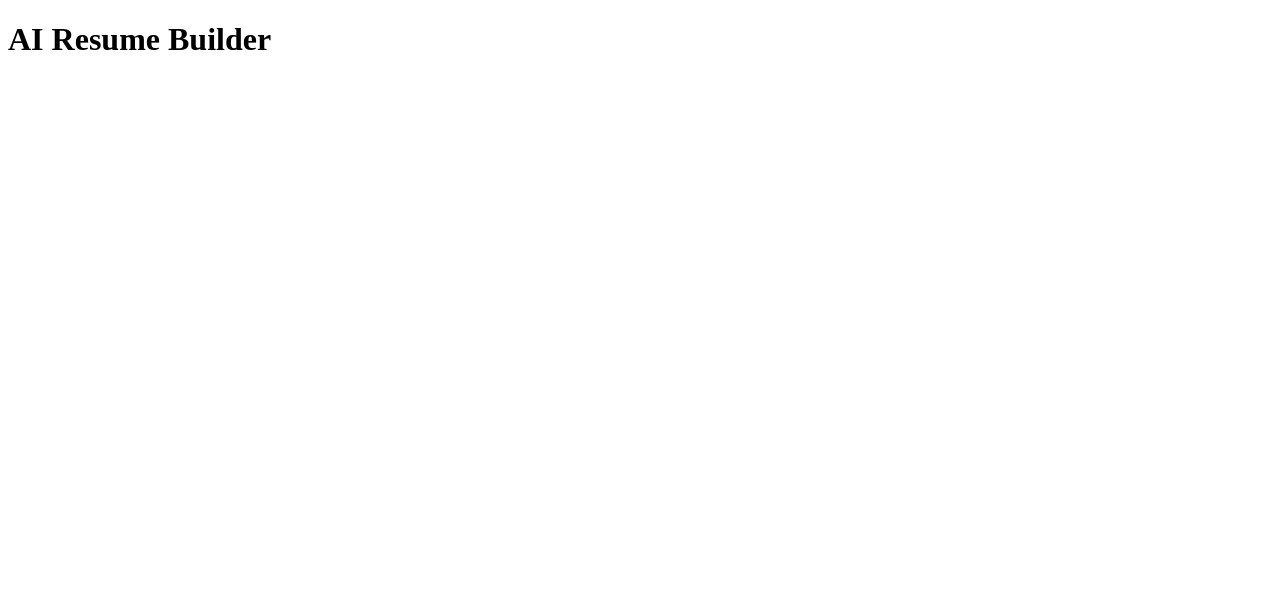
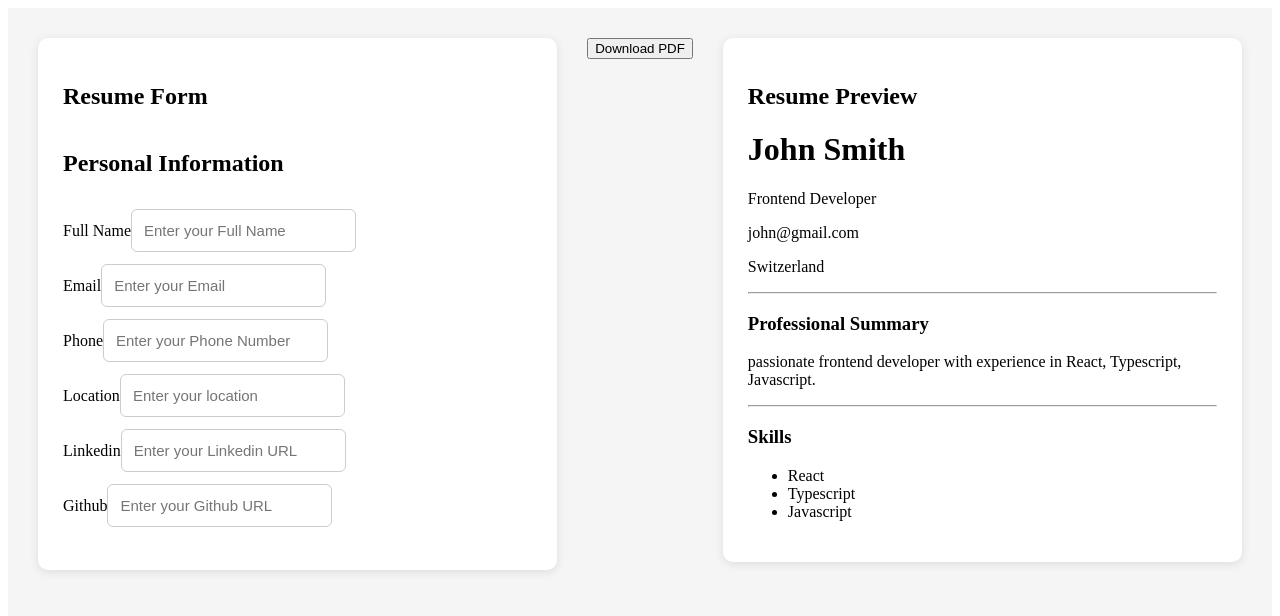
Before and after one commit to nidhi-baberwal/ai-resume-builder-v2, a React (Vite) app: page / in a window 1280 px wide. Shown: the top 616 px of the page. Built offline with nearby package versions, Linux system fonts and the light colour scheme.

Commit message:
feat: Create Resume Editor layout and Personal info form

```diff
--- a/src/App.tsx
+++ b/src/App.tsx
@@ -1,5 +1,7 @@
+import ResumeEditor from "./pages/ResumeEditor";
+
 function App(){
-  return<h1>AI Resume Builder</h1>;
+  return <ResumeEditor />;
 }
 
 export default App;
--- /dev/null
+++ b/src/pages/ResumeEditor.tsx
@@ -0,0 +1,66 @@
+import "../styles/ResumeEditor.css";
+import { useState } from "react";
+import type { Resume } from "../types/resume";
+import PersonalInfoForm from "../resume/PersonalInfoForm";
+
+export default function ResumeEditor(){
+    const[resume, setResume] = useState<Resume>({
+        id: crypto.randomUUID(),
+        personalInfo: {
+            fullName: "",
+            email: "",
+            phone: "",
+            location: "",
+            linkedin: "",
+            github: "",
+        },
+        summary: "",
+        skills: [],
+        education: [],
+        experience: [],
+        projects:[],
+    });
+
+    return (
+        <div className="container">
+
+    <div className="form-panel">
+        <h2>Resume Form</h2>
+        <PersonalInfoForm />
+
+    </div>
+
+    <div className="toolbar">
+
+    <button>Download PDF</button>
+
+    </div>
+
+    <div className="preview-panel">
+        <h2>Resume Preview</h2>
+
+        <h1>John Smith</h1>
+        <p>Frontend Developer</p>
+        <p>john@gmail.com</p>
+        <p>Switzerland</p>
+
+        <hr />
+
+        <h3>Professional Summary</h3>
+        <p>
+            passionate frontend developer with experience in React, Typescript, Javascript.
+        </p>
+
+        <hr />
+
+        <h3>Skills</h3>
+        <ul>
+            <li>React</li>
+            <li>Typescript</li>
+            <li>Javascript</li>
+        </ul>
+    </div>
+</div>
+
+    );
+}
--- /dev/null
+++ b/src/resume/PersonalInfoForm.tsx
@@ -0,0 +1,56 @@
+import type { Resume } from "../types/resume";
+
+export default function PersonalInfoForm (){
+    return(
+        <form>
+
+        <h2>Personal Information</h2>
+
+            <div className="form-group">
+            <label>Full Name</label>
+            <input
+            type="text"
+            placeholder="Enter your Full Name"
+            />
+            </div>
+
+            <div className="form-group">
+            <label>Email</label>
+            <input
+            type="email"
+            placeholder="Enter your Email"
+            />
+            </div>
+
+            <div className="form-group">
+            <label>Phone</label>
+            <input
+            type="text"
+            placeholder="Enter your Phone Number"
+            />
+            </div>
+
+            <div className="form-group">
+            <label>Location</label>
+            <input type="text"
+            placeholder="Enter your location"
+            />
+            </div>
+
+            <div className="form-group">
+            <label>Linkedin</label>
+            <input
+            type="text"
+            placeholder="Enter your Linkedin URL"
+            />
+            </div>
+
+            <div className="form-group">
+            <label>Github</label>
+            <input type="text"
+            placeholder="Enter your Github URL"
+            />
+           </div>
+        </form>
+    );
+}
--- /dev/null
+++ b/src/styles/ResumeEditor.css
@@ -0,0 +1,36 @@
+.container{
+    display: flex;
+    gap: 30px;
+    padding: 30px;
+    background-color: #f5f5f5;
+    min-height: 100vh;
+    align-items: flex-start;
+}
+
+.form-panel form {
+    display: flex;
+    flex-direction: column;
+    gap: 12px;
+    margin-bottom: 18px;
+}
+
+.form-panel label {
+    font-weight: 600px;
+    margin-bottom: 6px;
+}
+
+.form-panel input {
+    padding: 12px;
+    border: 1px solid #ccc;
+    border-radius: 6px;
+    font-size: 15px;
+}
+
+.form-panel,
+.preview-panel {
+  flex: 1;
+  background: white;
+  padding: 25px;
+  border-radius: 10px;
+  box-shadow: 0 2px 10px rgba(0,0,0,0.1);
+}
```
